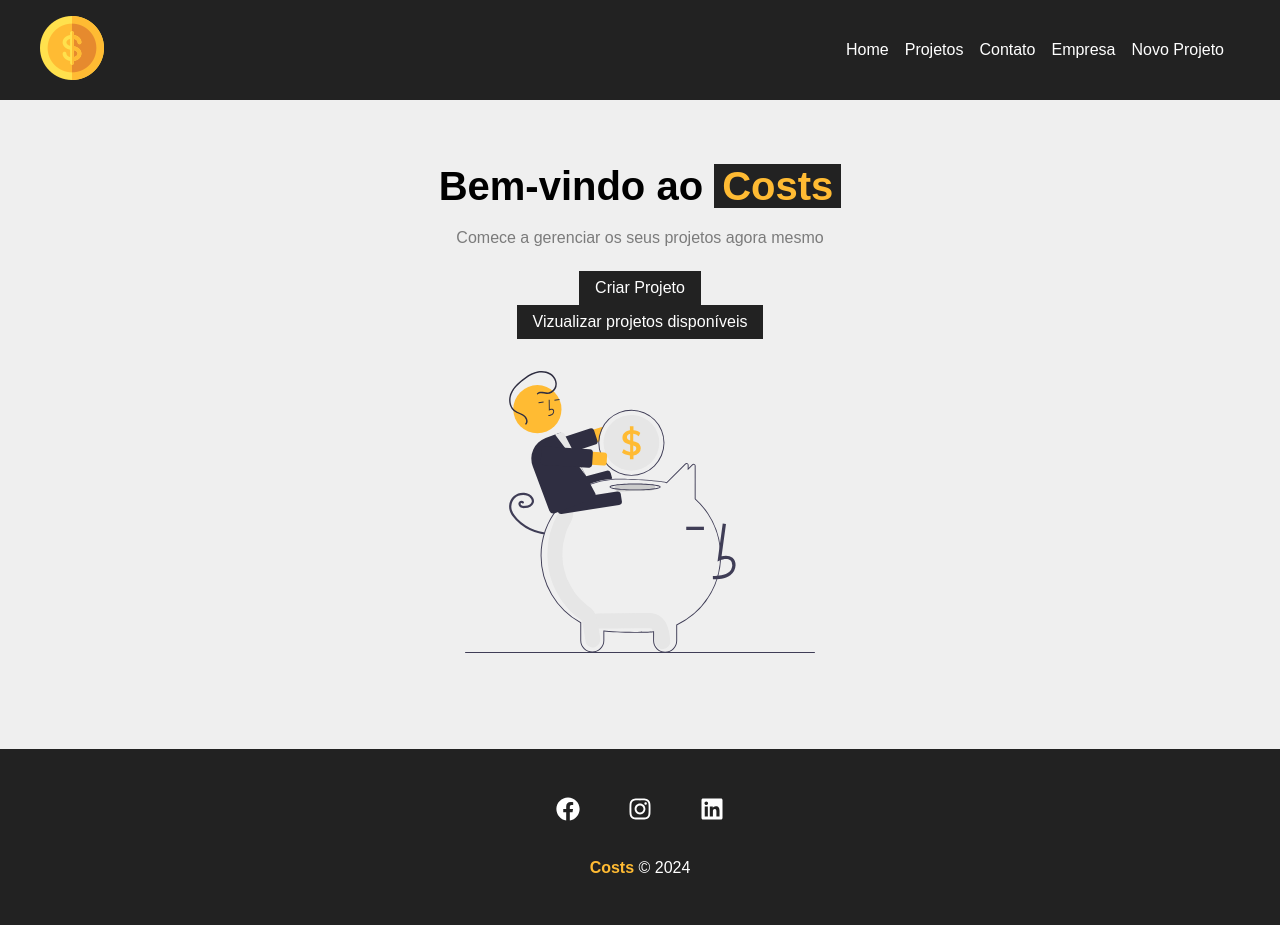
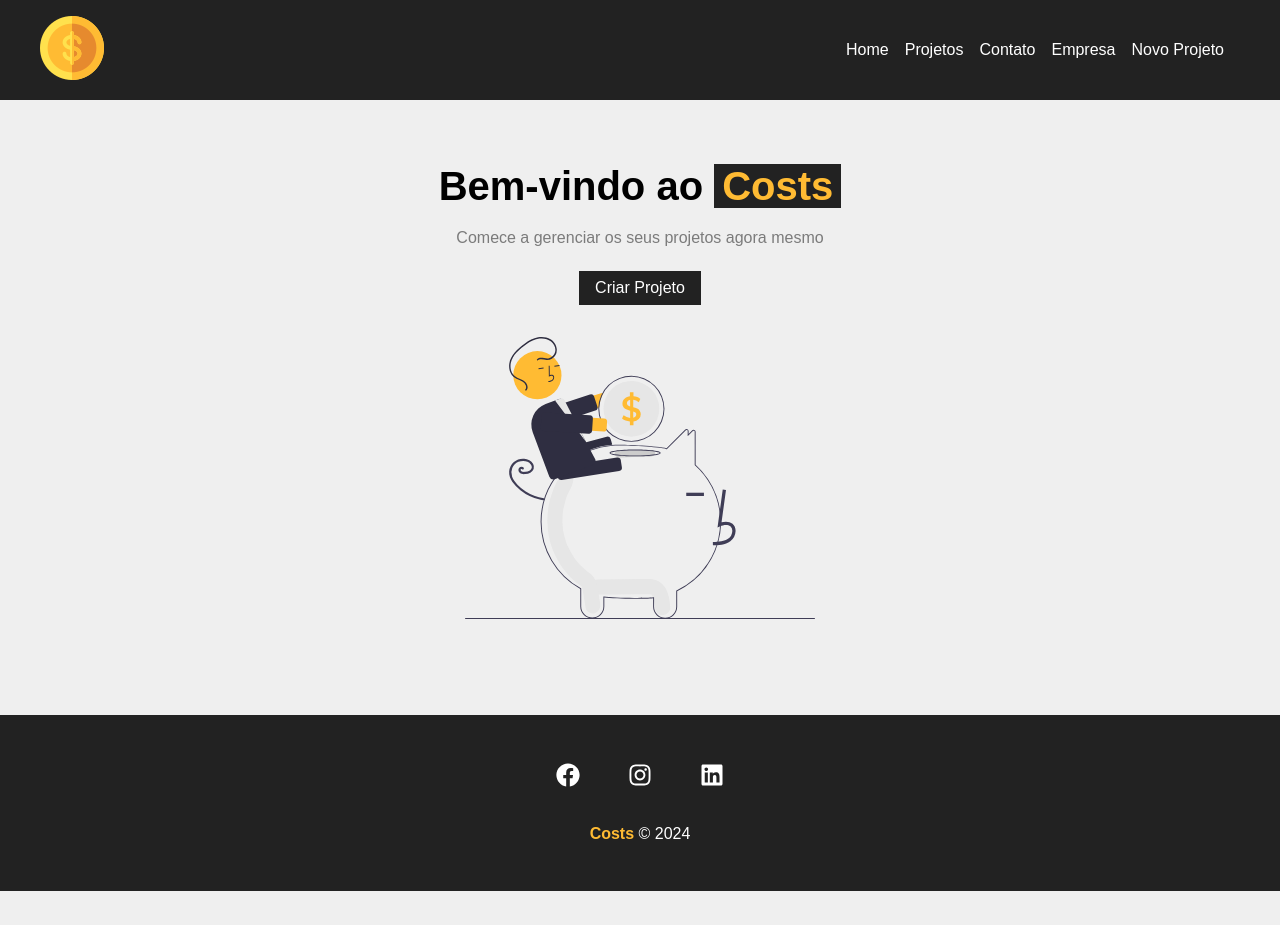
Before and after one commit to MarcosMilhomem/Costs, a React (Create React App) app: page / in a window 1280 px wide. After the commit the page ends 891 px from the top, so only its background shows below. Built offline with nearby package versions, Linux system fonts and the light colour scheme.

Commit message:
inserindo dados

```diff
--- a/src/components/pages/Home.js
+++ b/src/components/pages/Home.js
@@ -11,7 +11,6 @@ function Home() {
             </h1>
             <p>Comece a gerenciar os seus projetos agora mesmo</p>
             <LinkButton to="/newproject" text="Criar Projeto"/>
-            <LinkButton to="/projects" text="Vizualizar projetos disponíveis "/>
             <img src={savings} alt ="Costs" />
         </section>
     )
--- a/src/components/project/ProjectForm.js
+++ b/src/components/project/ProjectForm.js
@@ -36,7 +36,7 @@ function ProjectForm({ btnText }) {
                 name="budget"
                 placeholder="Insira o orçamento total" />
 
-            <Select name="category_id" text="Selecione a categoria" />
+            <Select name="category_id" text="Selecione a categoria" options={categories}/>
             <SubmitButton text={btnText} />
         </form>
     )
```
